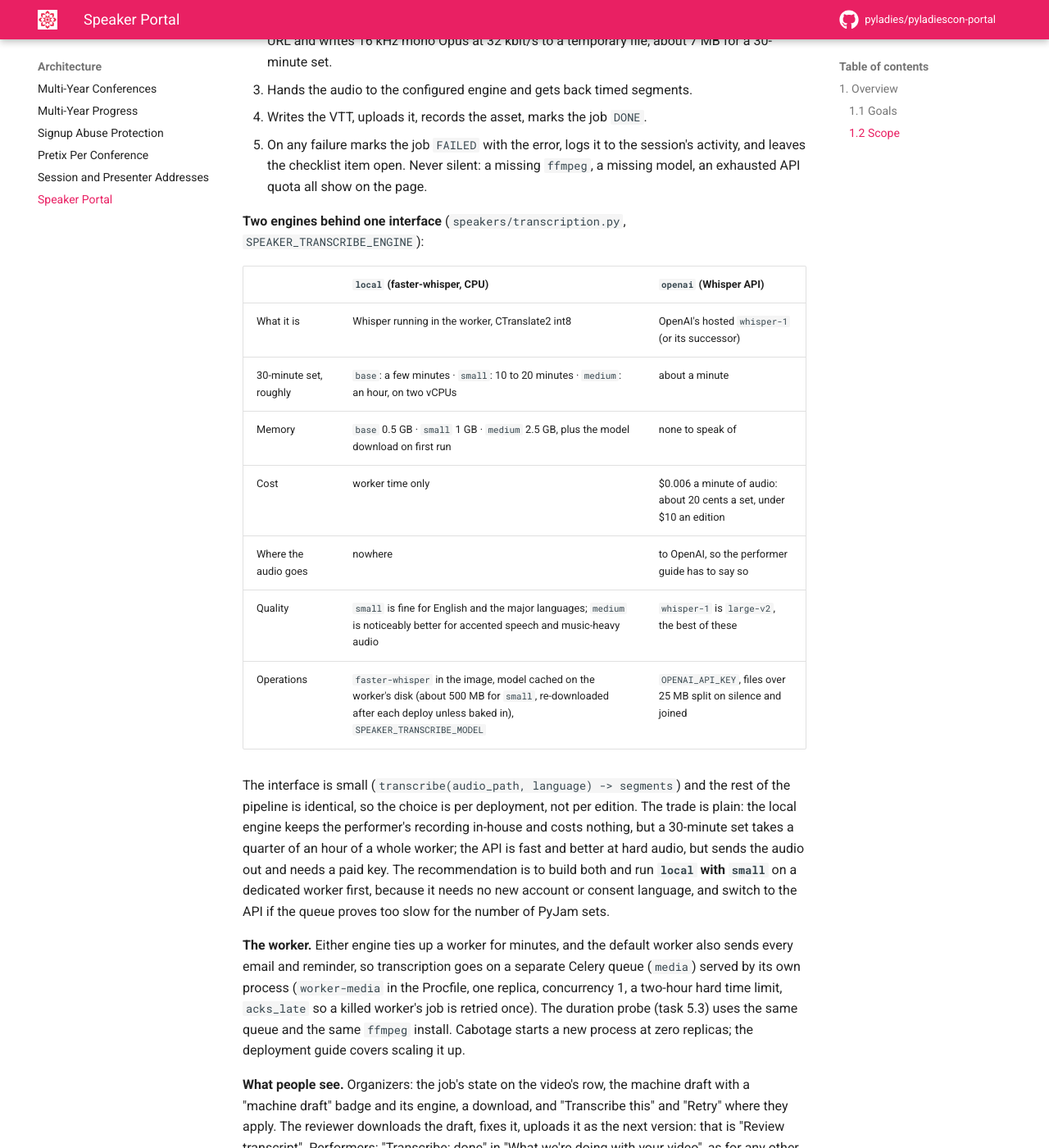
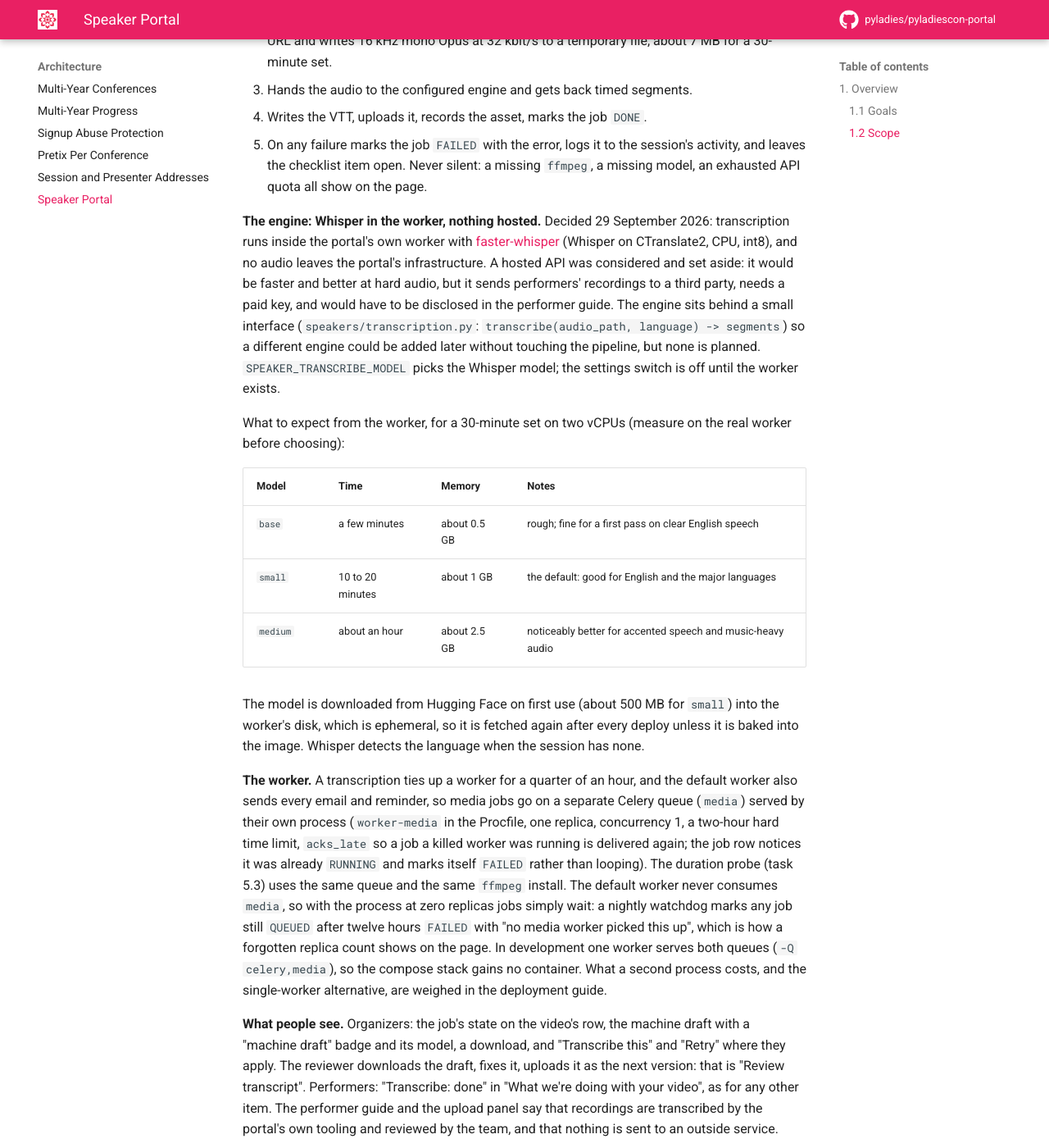
Before and after one commit to pyladies/pyladiescon-portal, an MkDocs documentation site: the page built from docs/architecture/speaker-portal.md, in a window 1280 px wide and 1400 px high, scrolled down 17588 px. Shown: the whole window at 82% size. Built offline with MkDocs 1.6.1 and Material for MkDocs 9.7.7, drawn with Linux system fonts in a browser that asks for light colours; comment, search, counter and statistics services are not loaded; some of the changed text lies outside the part shown.

Commit message:
Design: transcription runs on local Whisper only, and what a media worker costs
The hosted API is set aside: no audio leaves the portal, no key to
manage. The engine interface stays. The deployment guide weighs a
separate worker-media process against one worker on two queues, and the
task lists every document that changes when this is built.

```diff
--- a/docs/architecture/speaker-portal.md
+++ b/docs/architecture/speaker-portal.md
@@ -404,23 +404,23 @@ The "Transcribe" item on the post-production checklist completes when a transcri
 4. Writes the VTT, uploads it, records the asset, marks the job `DONE`.
 5. On any failure marks the job `FAILED` with the error, logs it to the session's activity, and leaves the checklist item open. Never silent: a missing `ffmpeg`, a missing model, an exhausted API quota all show on the page.
 
-**Two engines behind one interface** (`speakers/transcription.py`, `SPEAKER_TRANSCRIBE_ENGINE`):
+**The engine: Whisper in the worker, nothing hosted.** Decided 29 September 2026: transcription runs inside the portal's own worker with [faster-whisper](https://github.com/SYSTRAN/faster-whisper) (Whisper on CTranslate2, CPU, int8), and no audio leaves the portal's infrastructure. A hosted API was considered and set aside: it would be faster and better at hard audio, but it sends performers' recordings to a third party, needs a paid key, and would have to be disclosed in the performer guide. The engine sits behind a small interface (`speakers/transcription.py`: `transcribe(audio_path, language) -> segments`) so a different engine could be added later without touching the pipeline, but none is planned. `SPEAKER_TRANSCRIBE_MODEL` picks the Whisper model; the settings switch is off until the worker exists.
 
-| | `local` (faster-whisper, CPU) | `openai` (Whisper API) |
-|---|---|---|
-| What it is | Whisper running in the worker, CTranslate2 int8 | OpenAI's hosted `whisper-1` (or its successor) |
-| 30-minute set, roughly | `base`: a few minutes · `small`: 10 to 20 minutes · `medium`: an hour, on two vCPUs | about a minute |
-| Memory | `base` 0.5 GB · `small` 1 GB · `medium` 2.5 GB, plus the model download on first run | none to speak of |
-| Cost | worker time only | $0.006 a minute of audio: about 20 cents a set, under $10 an edition |
-| Where the audio goes | nowhere | to OpenAI, so the performer guide has to say so |
-| Quality | `small` is fine for English and the major languages; `medium` is noticeably better for accented speech and music-heavy audio | `whisper-1` is `large-v2`, the best of these |
-| Operations | `faster-whisper` in the image, model cached on the worker's disk (about 500 MB for `small`, re-downloaded after each deploy unless baked in), `SPEAKER_TRANSCRIBE_MODEL` | `OPENAI_API_KEY`, files over 25 MB split on silence and joined |
+What to expect from the worker, for a 30-minute set on two vCPUs (measure on the real worker before choosing):
 
-The interface is small (`transcribe(audio_path, language) -> segments`) and the rest of the pipeline is identical, so the choice is per deployment, not per edition. The trade is plain: the local engine keeps the performer's recording in-house and costs nothing, but a 30-minute set takes a quarter of an hour of a whole worker; the API is fast and better at hard audio, but sends the audio out and needs a paid key. The recommendation is to build both and run **`local` with `small`** on a dedicated worker first, because it needs no new account or consent language, and switch to the API if the queue proves too slow for the number of PyJam sets.
+| Model | Time | Memory | Notes |
+|---|---|---|---|
+| `base` | a few minutes | about 0.5 GB | rough; fine for a first pass on clear English speech |
+| `small` | 10 to 20 minutes | about 1 GB | the default: good for English and the major languages |
+| `medium` | about an hour | about 2.5 GB | noticeably better for accented speech and music-heavy audio |
 
-**The worker.** Either engine ties up a worker for minutes, and the default worker also sends every email and reminder, so transcription goes on a separate Celery queue (`media`) served by its own process (`worker-media` in the Procfile, one replica, concurrency 1, a two-hour hard time limit, `acks_late` so a killed worker's job is retried once). The duration probe (task 5.3) uses the same queue and the same `ffmpeg` install. Cabotage starts a new process at zero replicas; the deployment guide covers scaling it up.
+The model is downloaded from Hugging Face on first use (about 500 MB for `small`) into the worker's disk, which is ephemeral, so it is fetched again after every deploy unless it is baked into the image. Whisper detects the language when the session has none.
 
-**What people see.** Organizers: the job's state on the video's row, the machine draft with a "machine draft" badge and its engine, a download, and "Transcribe this" and "Retry" where they apply. The reviewer downloads the draft, fixes it, uploads it as the next version: that is "Review transcript". Performers: "Transcribe: done" in "What we're doing with your video", as for any other item. The performer guide and the upload panel say that recordings are machine-transcribed by the team's tooling, and name the service when the API engine is on.
+**The worker.** A transcription ties up a worker for a quarter of an hour, and the default worker also sends every email and reminder, so media jobs go on a separate Celery queue (`media`) served by their own process (`worker-media` in the Procfile, one replica, concurrency 1, a two-hour hard time limit, `acks_late` so a job a killed worker was running is delivered again; the job row notices it was already `RUNNING` and marks itself `FAILED` rather than looping). The duration probe (task 5.3) uses the same queue and the same `ffmpeg` install. The default worker never consumes `media`, so with the process at zero replicas jobs simply wait: a nightly watchdog marks any job still `QUEUED` after twelve hours `FAILED` with "no media worker picked this up", which is how a forgotten replica count shows on the page. In development one worker serves both queues (`-Q celery,media`), so the compose stack gains no container. What a second process costs, and the single-worker alternative, are weighed in the deployment guide.
+
+**What people see.** Organizers: the job's state on the video's row, the machine draft with a "machine draft" badge and its model, a download, and "Transcribe this" and "Retry" where they apply. The reviewer downloads the draft, fixes it, uploads it as the next version: that is "Review transcript". Performers: "Transcribe: done" in "What we're doing with your video", as for any other item. The performer guide and the upload panel say that recordings are transcribed by the portal's own tooling and reviewed by the team, and that nothing is sent to an outside service.
+
+**Documentation that changes when this is built** (the task lists them so none is missed): the developer setup guide (ffmpeg, the model cache, one worker for both queues), the deployment guide (the `worker-media` process, its memory, scaling it up, the watchdog), the speakers module README (the transcription module and the job row), the speaker settings help text, and the performer guide wording above. The status note at the top of this section flips from "designed" to "built".
 
 ---
 
--- a/docs/developer/deployment.md
+++ b/docs/developer/deployment.md
@@ -190,13 +190,32 @@ tasks land:
 - `worker-media` is a new process, so it starts at zero replicas in
   cabotage and has to be scaled to one by hand (see "A new or renamed
   process" above); keep it at one replica with concurrency 1;
-- with `SPEAKER_TRANSCRIBE_ENGINE=local` the first run downloads the
-  Whisper model (about 500 MB for `small`) to the worker's disk, again
-  after every deploy unless the model is baked into the image; give the
-  process 2 GB of memory for `small`;
-- with `SPEAKER_TRANSCRIBE_ENGINE=openai`, `OPENAI_API_KEY` joins the
-  deployment secrets and the performer guide must say recordings are sent
-  to OpenAI for transcription.
+- the first transcription downloads the Whisper model (about 500 MB for
+  `small`) to the worker's disk, again after every deploy unless the
+  model is baked into the image; give the process 2 GB of memory for
+  `small`, more for `medium`;
+- transcription runs entirely in this process; no audio leaves the
+  portal's infrastructure, and there is no API key to manage.
+
+**What a second worker process costs.** It is one more container on the
+PSF-hosted cabotage cluster with its own memory reservation (the Whisper
+model is what sets it), one more line to scale by hand after the deploy,
+and one more thing that can be at zero replicas without anything failing
+loudly: media tasks sit in Redis until a `worker-media` picks them up,
+which is why the nightly watchdog marks a job queued for over twelve
+hours as failed on the page. It shares the image, so `ffmpeg` and the
+`faster-whisper` dependency are in every process's image whether or not
+they use them (about 250 MB more image). Everything else is unchanged:
+`web`, `worker-beat` and `release` do not know it exists, and the default
+`worker` keeps consuming only its own queue.
+
+The alternative is one worker consuming both queues with two child
+processes. It saves the container and the manual scale-up, but the whole
+worker then needs the model's memory, a transcription and an email share
+the same limits, and two slow transcriptions would hold every email until
+one finishes. The separate process is the recommended shape; the single
+worker is the fallback if the cluster cannot spare a container, and it is
+a Procfile and settings change, not a code change.
 
 ### One-time configuration
 
```
